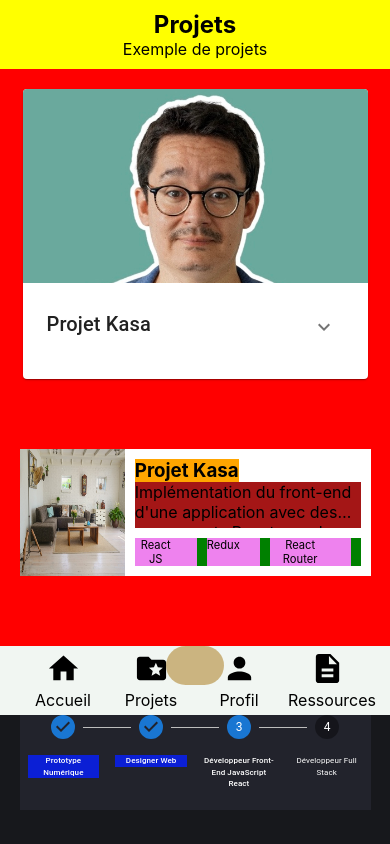
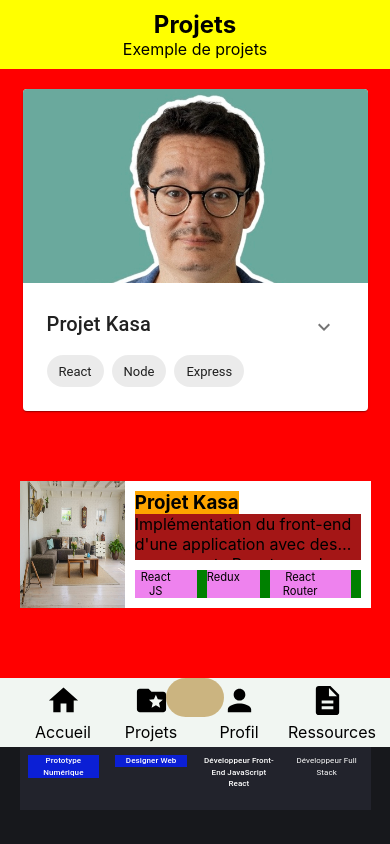
Before and after one commit to Halloween47/portfolio_2024, a React (Create React App) app: page / in a window 390 px wide. Both pictures are taken after a click on the element "Projets". Built offline with nearby package versions, Linux system fonts and the light colour scheme.

Commit message:
Mobile Projet : Card projet ship MAJ

```diff
--- a/src/components/componentProjet/componentProjet.jsx
+++ b/src/components/componentProjet/componentProjet.jsx
@@ -65,6 +65,7 @@ function ComponentProjet() {
             <Typography variant="h6" gutterBottom>
               Projet Kasa
             </Typography>
+
             <ExpandMore
               expand={expanded}
               onClick={handleExpandClick}
@@ -73,7 +74,14 @@ function ComponentProjet() {
             >
               <ExpandMoreIcon />
             </ExpandMore>
+
           </CardActions>
+          <Stack direction="row" spacing={1} mx={1}>
+
+            <Chip label="React" />
+            <Chip label="Node" />
+            <Chip label="Express" />
+            </Stack>
         </CardContent>
         {/* <CardActions disableSpacing>
         <ExpandMore
@@ -86,11 +94,6 @@ function ComponentProjet() {
         </ExpandMore>
       </CardActions> */}
         <Collapse in={expanded} timeout="auto" unmountOnExit>
-          <Stack direction="row" spacing={1} mx={1}>
-            <Chip label="Chip Filled" />
-            <Chip label="Chip Filled" />
-            <Chip label="Chip Filled" />
-          </Stack>
           <Stack direction="row" spacing={1} my={3}>
             <List sx={style}>
               <Divider variant="middle" component="li" />
```
